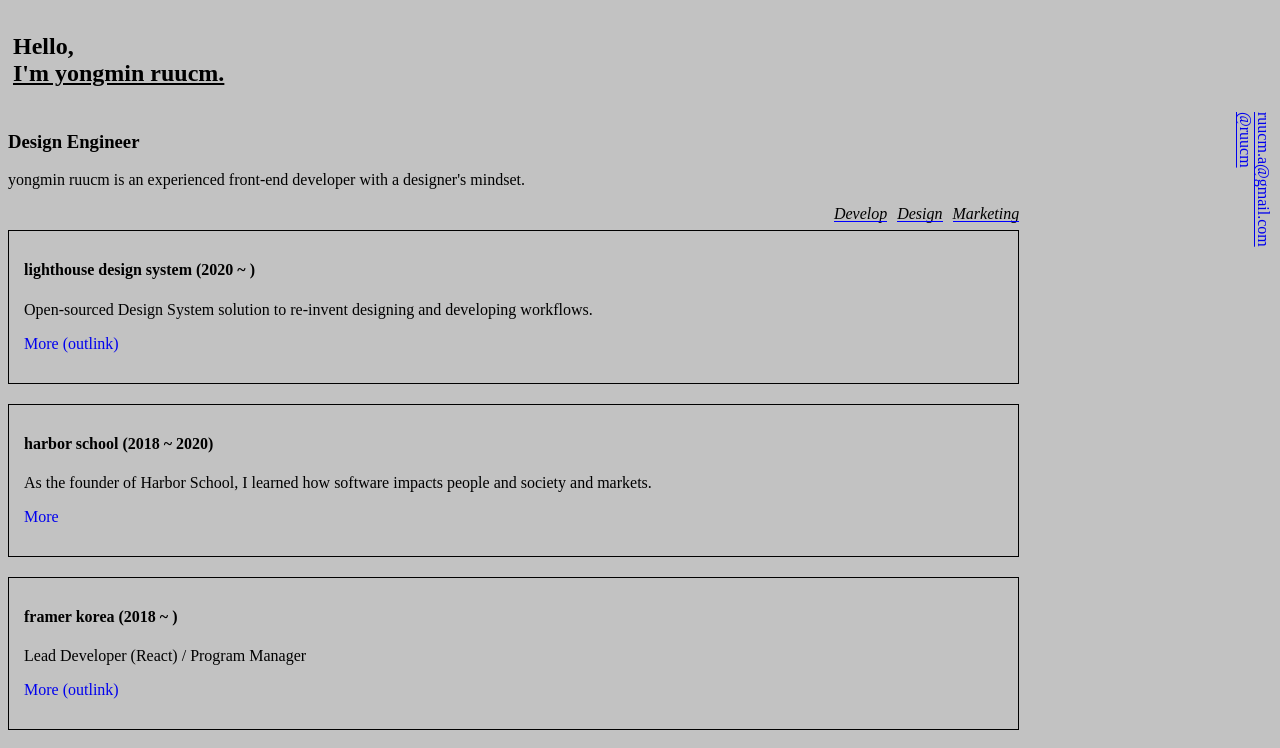
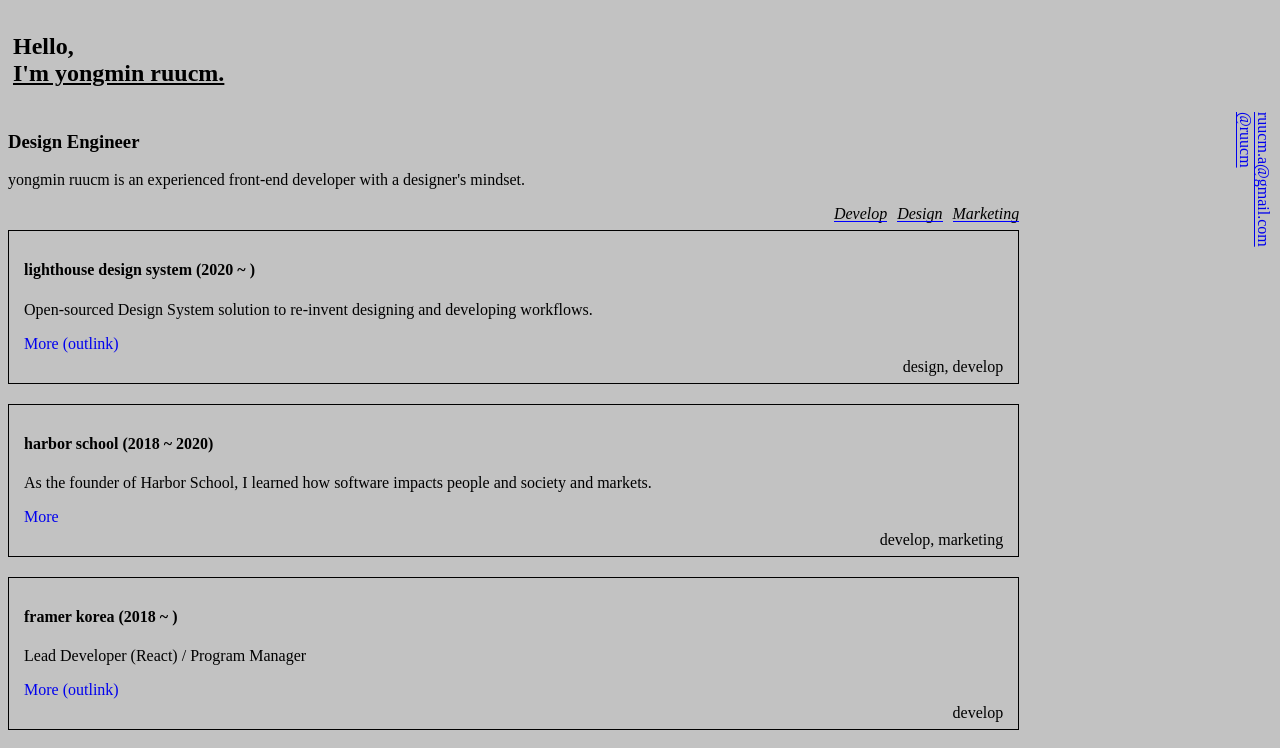
Before and after one commit to ruucm/ruucm.github.io, a Next.js app: page / in a window 1280 px wide. Shown: the top 748 px of the page. Built offline with nearby package versions, Linux system fonts and the light colour scheme.

Commit message:
add tags to card

```diff
--- a/components/card.js
+++ b/components/card.js
@@ -10,17 +10,18 @@ const wrap = {
   },
 }
 
-export function Card({ title, duration, description, outlink, link }) {
+export function Card({ title, duration, description, outlink, link, tags }) {
   return (
     <motion.div
       layoutId={title}
       transition={{
         duration: 0.36,
       }}
-      style={{
-        display: "inline-block",
-        // background: "hsla(0, 0%, 100%, 0.4)",
-      }}
+      style={
+        {
+          // background: "hsla(0, 0%, 100%, 0.4)",
+        }
+      }
     >
       <motion.div
         initial={wrap.inActive}
@@ -30,6 +31,7 @@ export function Card({ title, duration, description, outlink, link }) {
           duration: 0.36,
         }}
         style={{
+          position: "relative",
           border: "1px solid black",
           padding: "30px 15px",
         }}
@@ -66,6 +68,21 @@ export function Card({ title, duration, description, outlink, link }) {
             More (outlink)
           </a>
         )}
+        <div
+          style={{
+            position: "absolute",
+            // background: "green",
+            right: 15,
+            bottom: 7,
+          }}
+        >
+          {tags.map((tag, id) => (
+            <span key={id}>
+              {tag}
+              {id < tags.length - 1 && ","}{" "}
+            </span>
+          ))}
+        </div>
       </motion.div>
     </motion.div>
   )
--- a/pages/index.js
+++ b/pages/index.js
@@ -88,6 +88,7 @@ export default function Home() {
                   description={item.description}
                   outlink={item.outlink}
                   link={item.link}
+                  tags={item.tags}
                 />
               )}
             </AnimatePresence>
```
